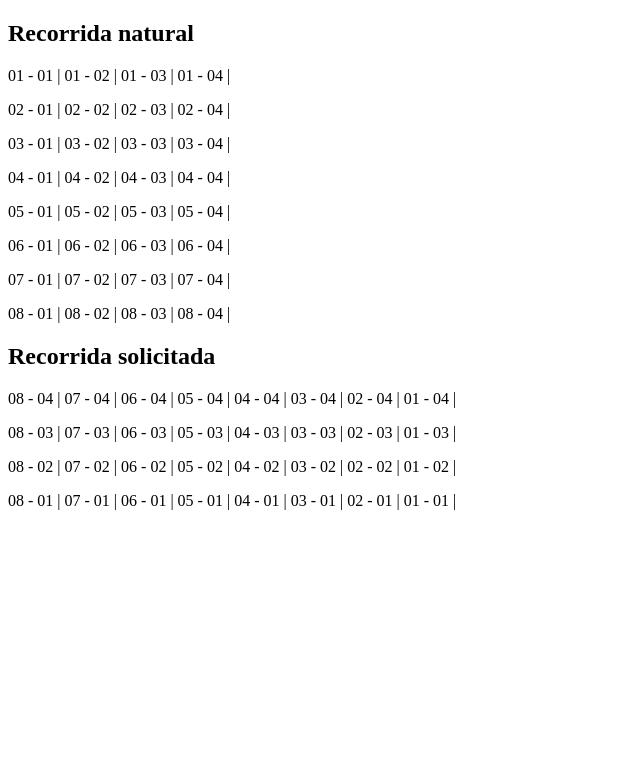
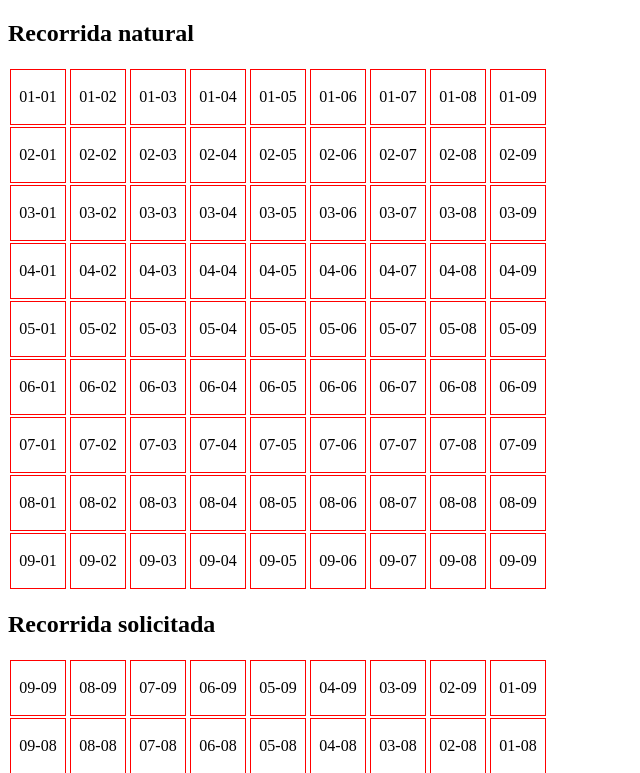
Before and after one commit to MarceloFourquet/Matrix-Candy-Crush, a plain HTML site: page index.html in a window 1280 px wide. Shown: the top 773 px of the page, without its empty margins (0-640 px from the left). Drawn offline with Linux system fonts and the light colour scheme.

Commit message:
Third Commit

```diff
--- a/index.html
+++ b/index.html
@@ -4,6 +4,7 @@
     <meta charset="UTF-8">
     <meta http-equiv="X-UA-Compatible" content="IE=edge">
     <meta name="viewport" content="width=device-width, initial-scale=1.0">
+    <link rel="stylesheet" href="style.css">
     <title>Document</title>
 </head>
 <body>
--- a/js.js
+++ b/js.js
@@ -1,30 +1,31 @@
-var filas = 8
-var columnas = 4
+var filas = 9
+var columnas = 9
 var mat = new Array(filas);
-for (var f = 0; f < mat.length; f++) {
+for (var f = 0; f < filas; f++) {
 	mat[f] = new Array(columnas);
-	for (var c = 0; c < mat[0].length; c++) {
-		mat[f][c] = (f + 1).toString().padStart(2,'0') + " - " + (c + 1).toString().padStart(2,'0');
+	for (var c = 0; c < columnas; c++) {
+		mat[f][c] = (c + 1).toString().padStart(2,'0') + "-" + (f + 1).toString().padStart(2,'0');
 	}
 }
+
 var matrix = document.getElementById("matrix");
 
 matrix.appendChild(getTitle("Recorrida natural"));
-for (var f = 0; f < mat.length; f++) {
-	var para = document.createElement("p");
-	for (var c = 0; c < mat[0].length; c++) {
-		para.appendChild(document.createTextNode(mat[f][c] + " | "))
+for (var f = 0; f < filas; f++) {
+	var divElement = getRow();
+	for (var c = 0; c < columnas; c++) {
+		divElement.appendChild(getCell(mat[f][c]))
 	}
-	matrix.appendChild(para);
+	matrix.appendChild(divElement);
 }
 
 matrix.appendChild(getTitle("Recorrida solicitada"));
-for (var c = mat[0].length-1; c >= 0; c--) {
-	var para = document.createElement("p");
-	for (var f = mat.length-1; f >= 0; f--) {
-		para.appendChild(document.createTextNode(mat[f][c] + " | "))
+for (var c = columnas-1; c >= 0; c--) {
+	var divElement = getRow();
+	for (var f = filas-1; f >= 0; f--) {
+		divElement.appendChild(getCell(mat[f][c]))
 	}
-	matrix.appendChild(para);
+	matrix.appendChild(divElement);
 }
 
 function getTitle(title){
@@ -33,3 +34,17 @@ function getTitle(title){
 	h.appendChild(text);
 	return h;
 }
+
+function getCell(value){
+	var d = document.createElement("div");
+	var text = document.createTextNode(value);
+	d.classList.add("cell");
+	d.appendChild(text);
+	return d;
+}
+
+function getRow(){
+	var d = document.createElement("div");
+	d.classList.add("line");
+	return d;
+}
--- /dev/null
+++ b/style.css
@@ -0,0 +1,15 @@
+.cell{
+    width: 50px;
+    height: 50px;
+    border: 1px solid red;
+    background-color: white;
+    padding: 2px;
+    margin: 2px;
+    display:flex;
+    justify-content: center;
+    align-items: center;
+}
+
+.line{
+    display: inline-block;
+}
```
